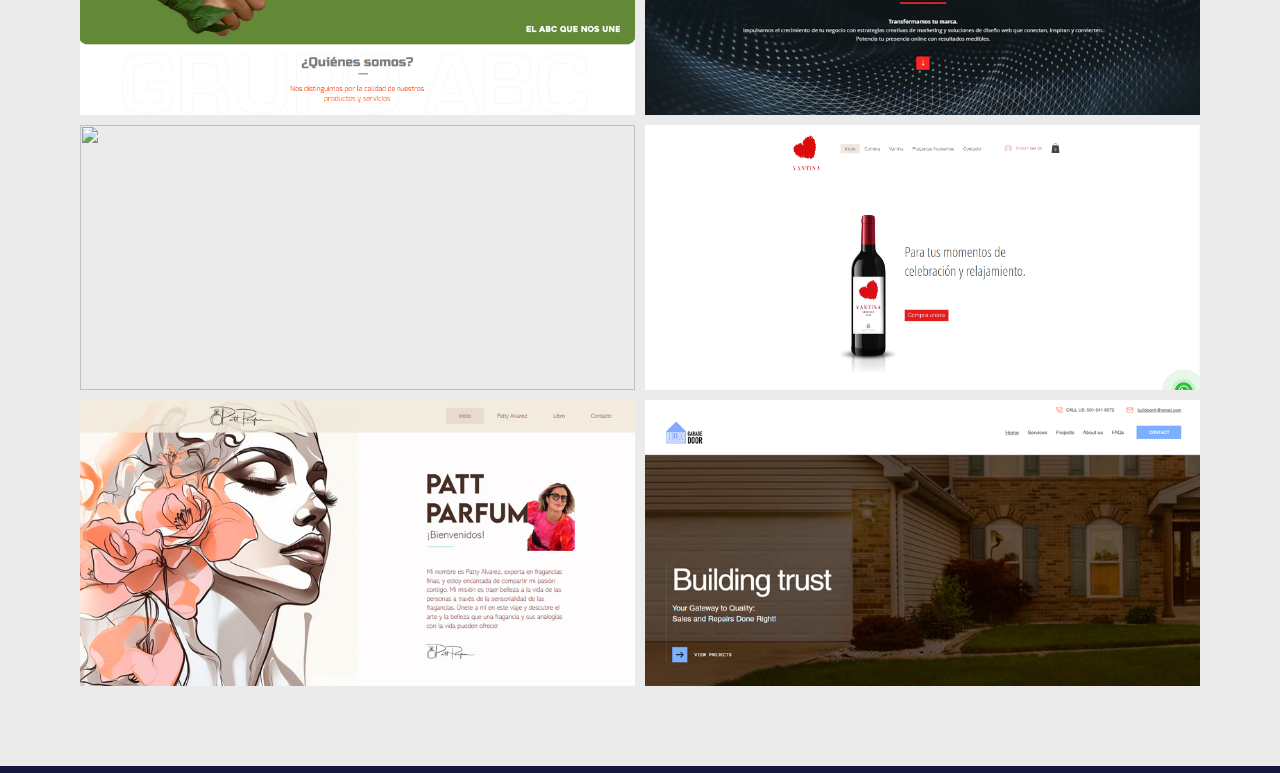
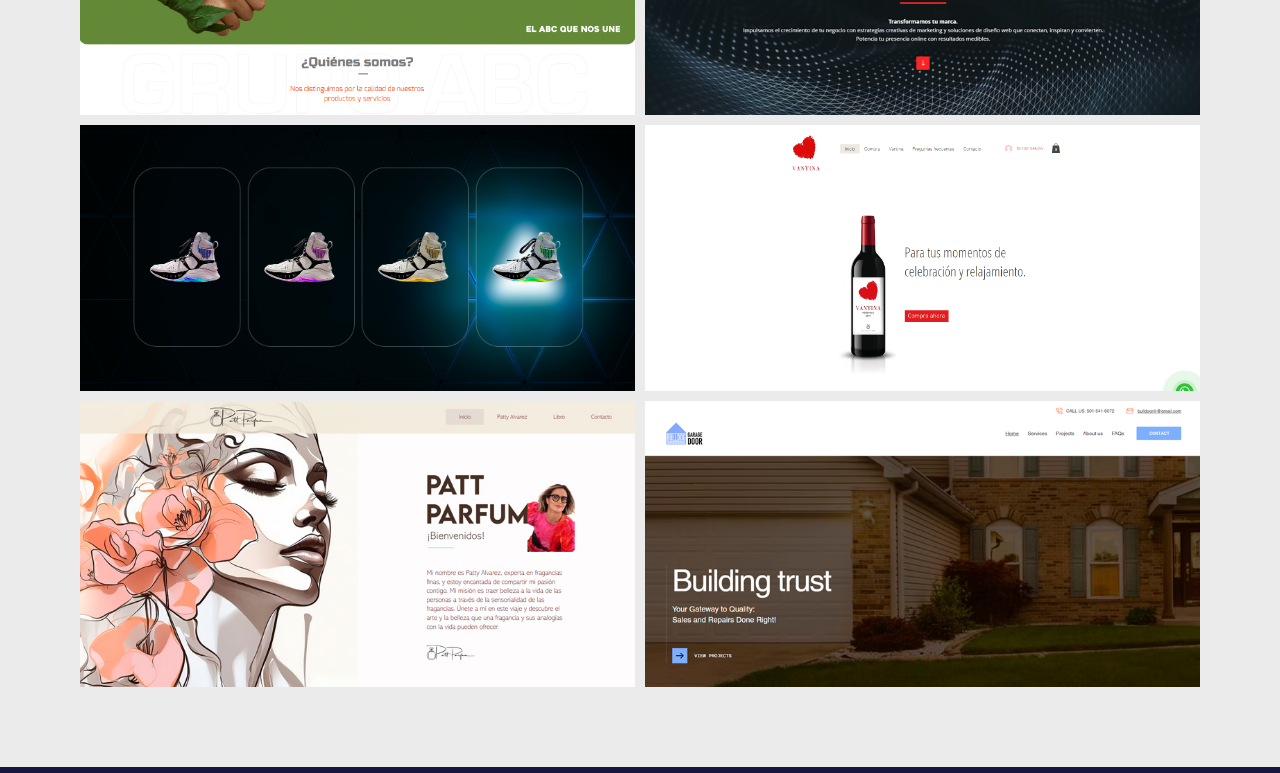
Before and after one commit to PahoDeloula/portfolio, a plain HTML site: page pages/web.html in a window 1280 px wide. Shown: the part 1180-1953 px from the top of the page. Drawn offline with nearby package versions, Linux system fonts and the light colour scheme.

Commit message:
error-hover

```diff
--- a/pages/web.html
+++ b/pages/web.html
@@ -73,7 +73,7 @@
                 <div class="box-hover">WMS  |  Wix Studio  |  Work in progress</div>
             </a>
             <a class="box-image" href="https://paolags.wixstudio.com/hover-animations" target="_blank">
-                <img src="../images/web_16.png.png" alt="">
+                <img src="../images/web_16.png" alt="">
                 <div class="box-hover"><p>Hover Animation  |  Wix Studio  |  Demo</p></div>
             </a>
             <a class="box-image" href="https://www.vantina.mx/" target="_blank">
```
